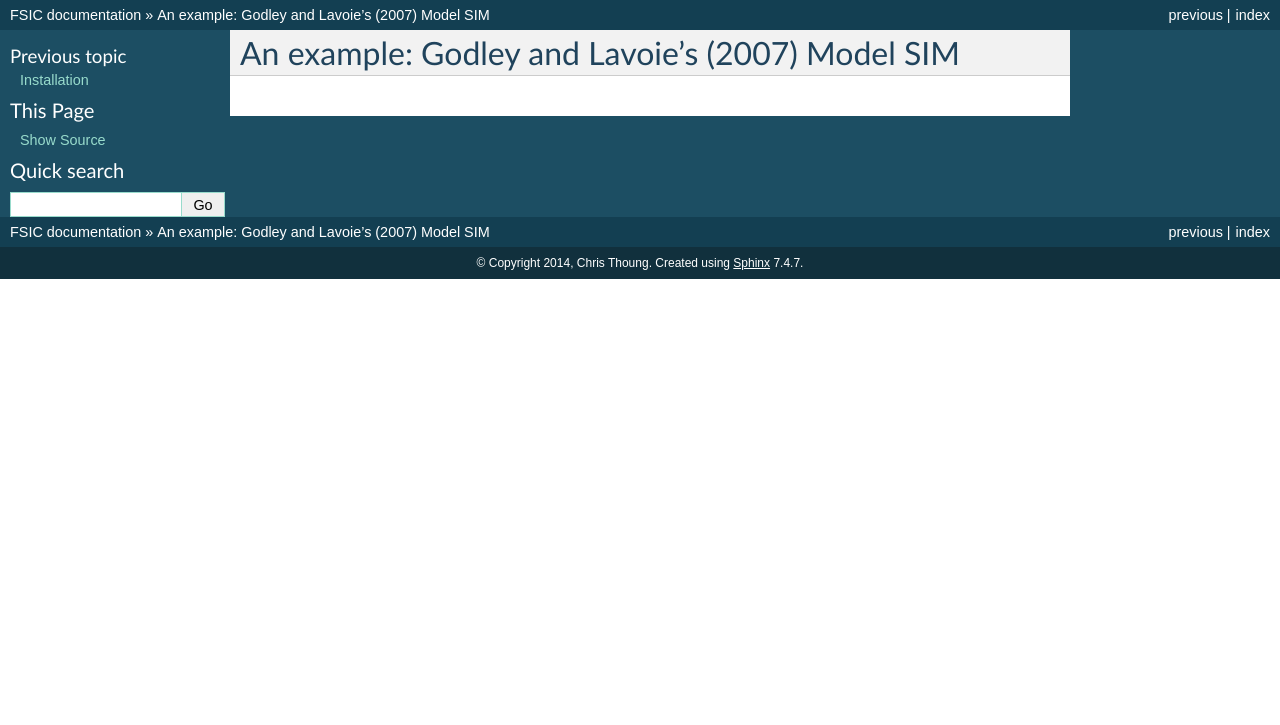
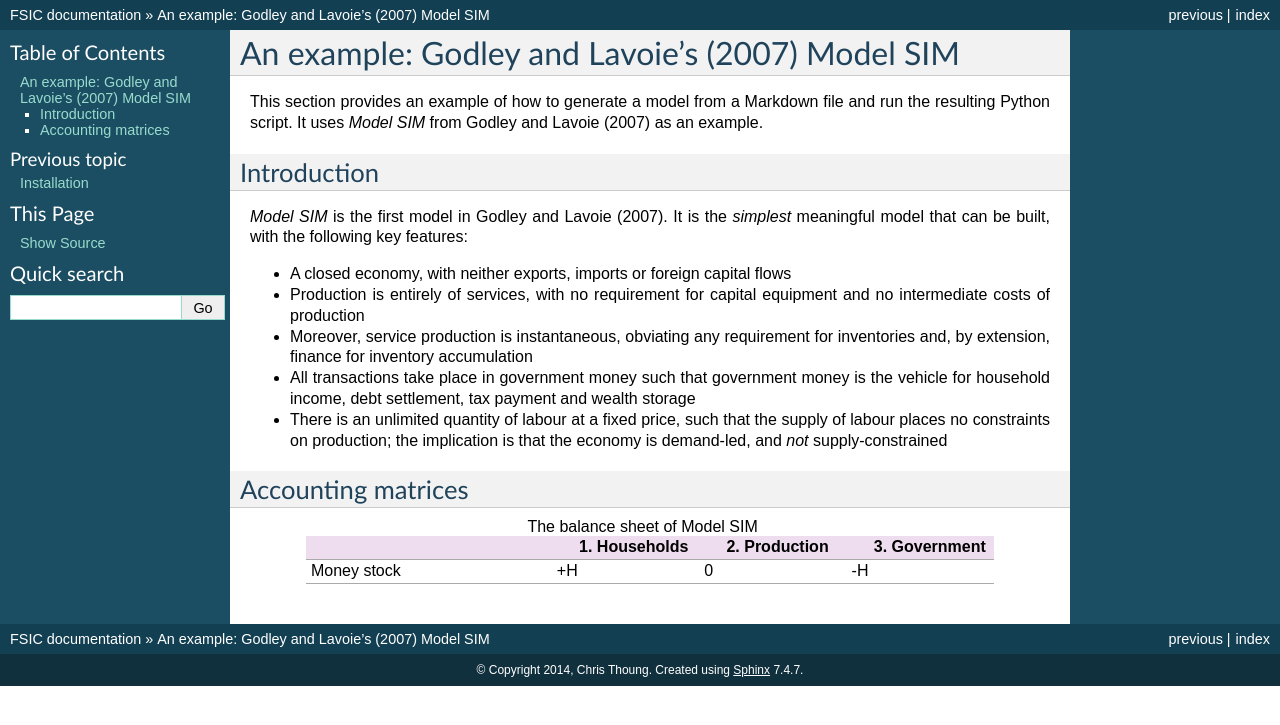
Before and after one commit to ChrisThoung/fsic-archive, a Sphinx documentation site: the page built from doc/source/example.rst, in a window 1280 px wide. Shown: the top 725 px of the page. Built offline with Sphinx 7.4.7, drawn with Linux system fonts in a browser that asks for light colours; the version number could not be read and is left out.

Commit message:
Early work on GL2007 Model SIM example
[ci skip]

```diff
--- a/doc/source/example.rst
+++ b/doc/source/example.rst
@@ -3,3 +3,40 @@
 ************************************************
 An example: Godley and Lavoie's (2007) Model SIM
 ************************************************
+
+This section provides an example of how to generate a model from a Markdown file
+and run the resulting Python script. It uses *Model SIM* from Godley and
+Lavoie (2007) as an example.
+
+
+.. _example-intro:
+
+Introduction
+============
+
+*Model SIM* is the first model in Godley and Lavoie (2007). It is the *simplest*
+meaningful model that can be built, with the following key features:
+
+* A closed economy, with neither exports, imports or foreign capital flows
+* Production is entirely of services, with no requirement for capital equipment
+  and no intermediate costs of production
+* Moreover, service production is instantaneous, obviating any requirement for
+  inventories and, by extension, finance for inventory accumulation
+* All transactions take place in government money such that government money is
+  the vehicle for household income, debt settlement, tax payment and wealth
+  storage
+* There is an unlimited quantity of labour at a fixed price, such that the
+  supply of labour places no constraints on production; the implication is that
+  the economy is demand-led, and *not* supply-constrained
+
+
+.. _example-accounts:
+
+Accounting matrices
+===================
+
+.. csv-table:: The balance sheet of Model SIM
+   :header: "", "1. Households", "2. Production", "3. Government"
+   :widths: 25, 15, 15, 15
+
+   "Money stock", "+H", 0, "-H"
```
